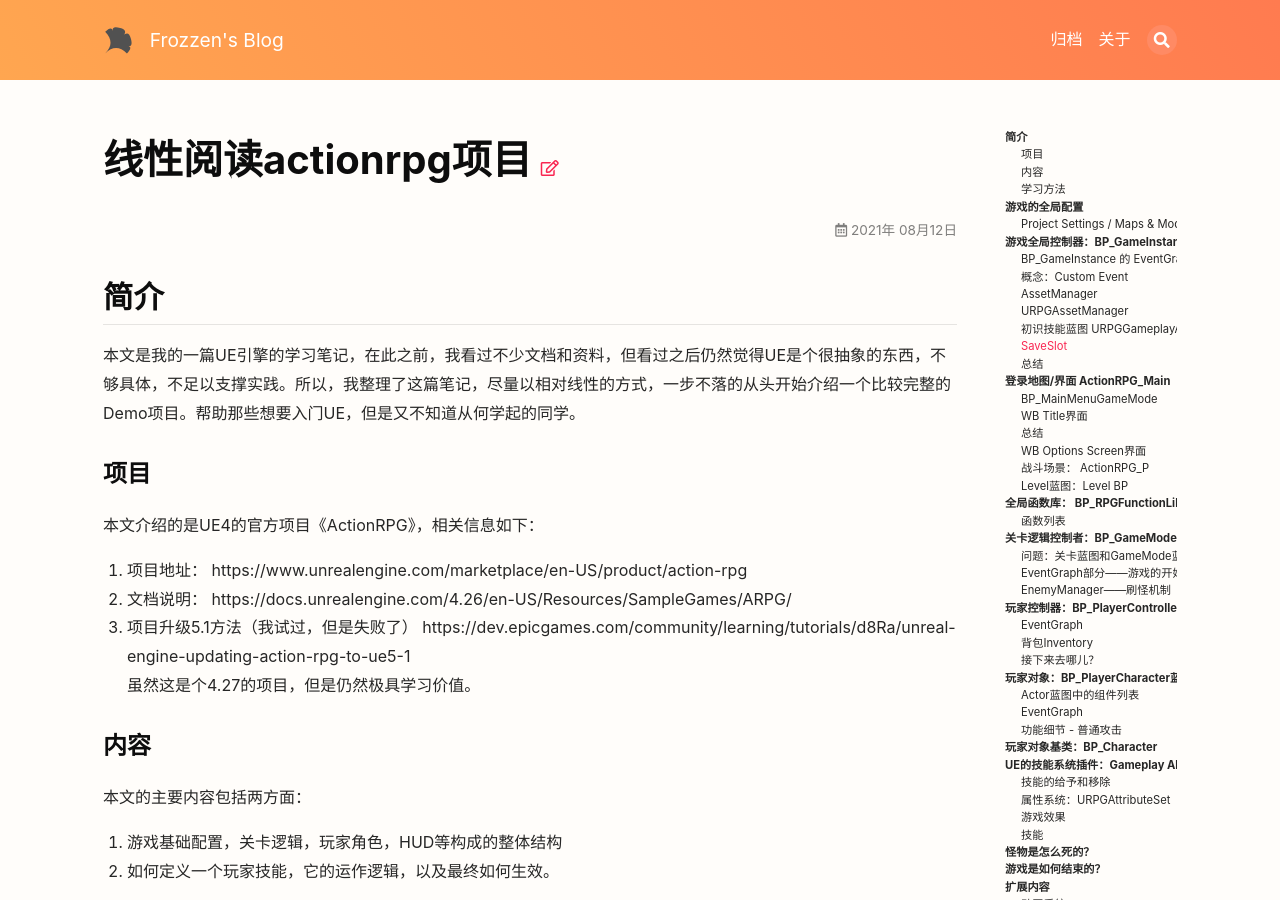
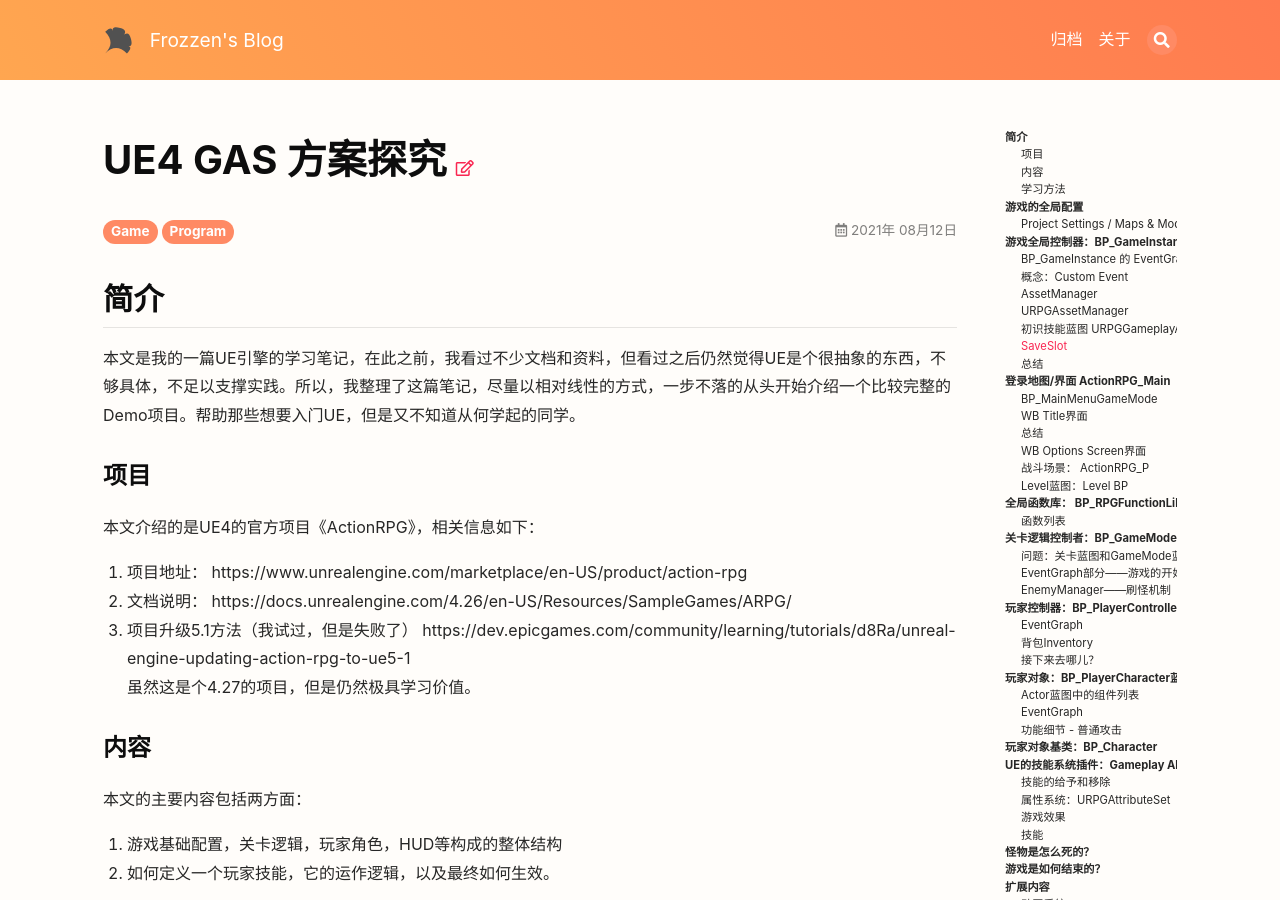
Before and after one commit to FrozzenCJ/FrozzenCJ.github.io, a Jekyll site: the page built from _posts/2021-08-12-线性阅读ActionRPG项目.md, in a window 1280 px wide and 900 px high. Built offline with Jekyll 4.4.1, drawn with Linux system fonts in a browser that asks for light colours; nearby versions of some CDN libraries.

Commit message:
# add tag

```diff
--- a/_posts/2021-08-12-线性阅读ActionRPG项目.md
+++ b/_posts/2021-08-12-线性阅读ActionRPG项目.md
@@ -1,3 +1,9 @@
+---
+title: UE4 GAS 方案探究
+tags: Game Program
+
+---
+
 ## 简介
 本文是我的一篇UE引擎的学习笔记，在此之前，我看过不少文档和资料，但看过之后仍然觉得UE是个很抽象的东西，不够具体，不足以支撑实践。所以，我整理了这篇笔记，尽量以相对线性的方式，一步不落的从头开始介绍一个比较完整的Demo项目。帮助那些想要入门UE，但是又不知道从何学起的同学。
 
```
Also changed, not shown: _posts/2023-05-09-大世界设计.md (+5 -0 lines).
